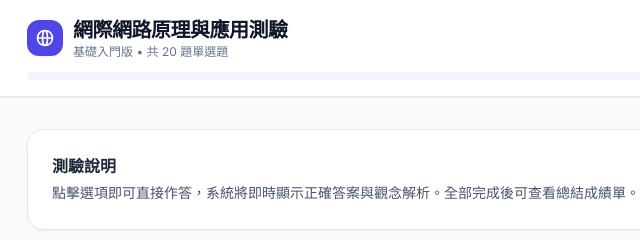
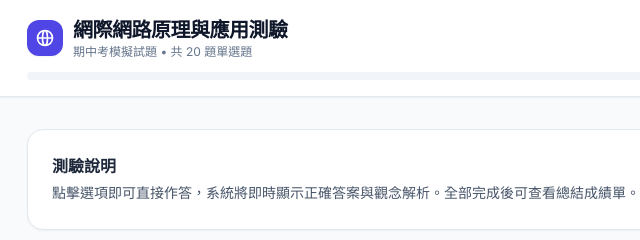
Before and after one commit to ycwang812/worldskillstw, a plain HTML site: page 網際網路原理與應用期中考.html in a window 1280 px wide. Shown: the top 240 px of the page, 189-829 px from the left. Drawn offline with nearby package versions, Linux system fonts and the light colour scheme.

Commit message:
Add files via upload

```diff
--- a/網際網路原理與應用期中考.html
+++ b/網際網路原理與應用期中考.html
@@ -3,7 +3,7 @@
 <head>
     <meta charset="UTF-8">
     <meta name="viewport" content="width=device-width, initial-scale=1.0">
-    <title>網際網路原理與應用測驗（基礎版）</title>
+    <title>網際網路原理與應用（期中考）</title>
     <!-- 引入 Tailwind CSS -->
     <script src="https://cdn.tailwindcss.com"></script>
     <!-- 引入 Google Fonts (Noto Sans TC & Inter) -->
@@ -47,7 +47,7 @@
                     </div>
                     <div>
                         <h1 class="text-lg sm:text-xl font-bold text-slate-900 tracking-tight">網際網路原理與應用測驗</h1>
-                        <p class="text-xs text-slate-500">基礎入門版 • 共 20 題單選題</p>
+                        <p class="text-xs text-slate-500">期中考模擬試題 • 共 20 題單選題</p>
                     </div>
                 </div>
 
```
